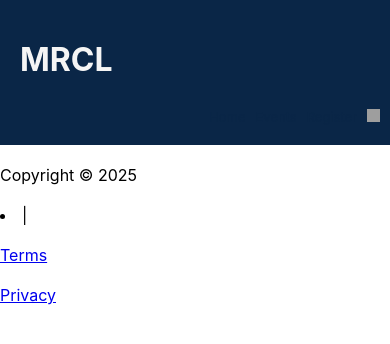
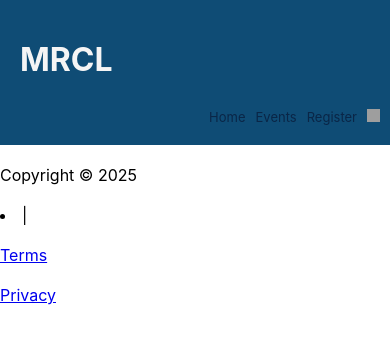
Before and after one commit to hema-akkireddi378/ProjectOnFest, a React (Vite) app: page / in a window 390 px wide. Shown: the top 344 px of the page. Built offline with nearby package versions, Linux system fonts and the light colour scheme; grey boxes are pictures that could not be loaded.

Commit message:
css updated

```diff
--- a/src/App.css
+++ b/src/App.css
@@ -62,7 +62,7 @@
   /* Header */
   /* ================================================== */
    .header{
-    background-color:#0A2647;
+    background-color:#0F4C75;
 
   }
   /* main-header */
@@ -88,7 +88,7 @@
     font-size: small;
     font-weight: 300px;
     font-family: 'Inter', sans-serif;
-    color: white;
+
     /* background-color: #3F72AF; */
   }
 
```
